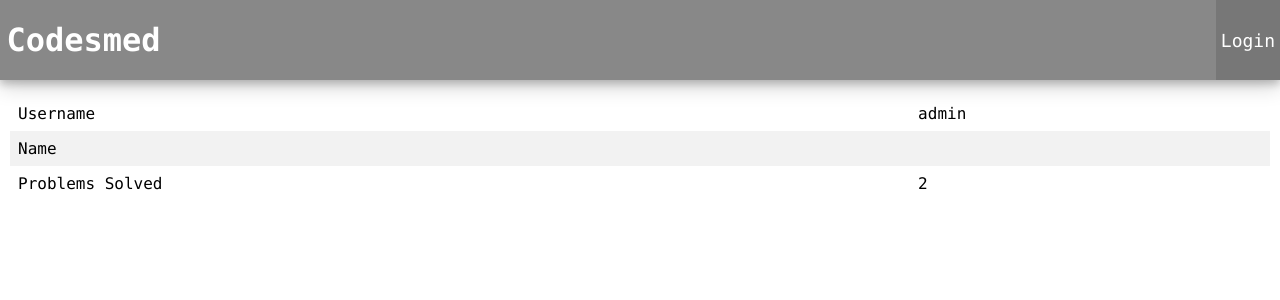
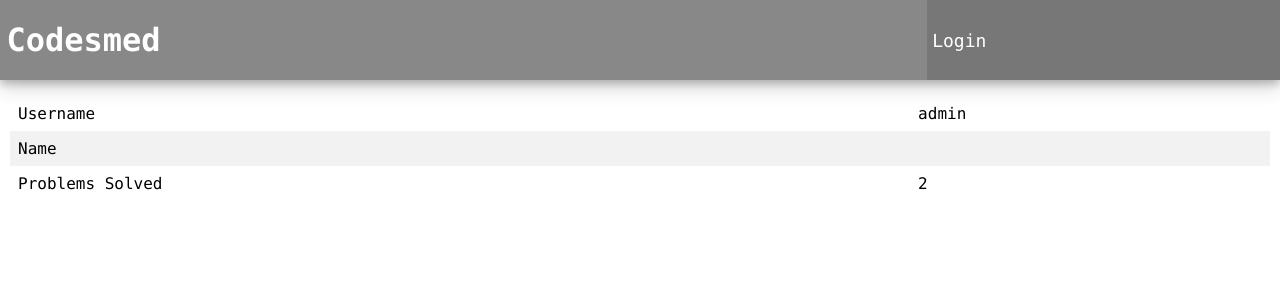
Before and after one commit to nitin12384/online_judge, a Django app: page /profile/admin in a window 1280 px wide. Shown: the top 300 px of the page. Run offline with Django 4.2, Linux system fonts and the light colour scheme; data comes from the database, SQL or seed files in the repository.

Commit message:
flex 30% to user profile section

```diff
--- a/oj_django_project/problems/static/problems/common.css
+++ b/oj_django_project/problems/static/problems/common.css
@@ -52,7 +52,7 @@ a:link, a:visited{
     font-size: large;
     background-color: #777777;
     margin: 0px;
-
+    flex : 30%;
     display: flex;
     align-items: center;
 }
```
